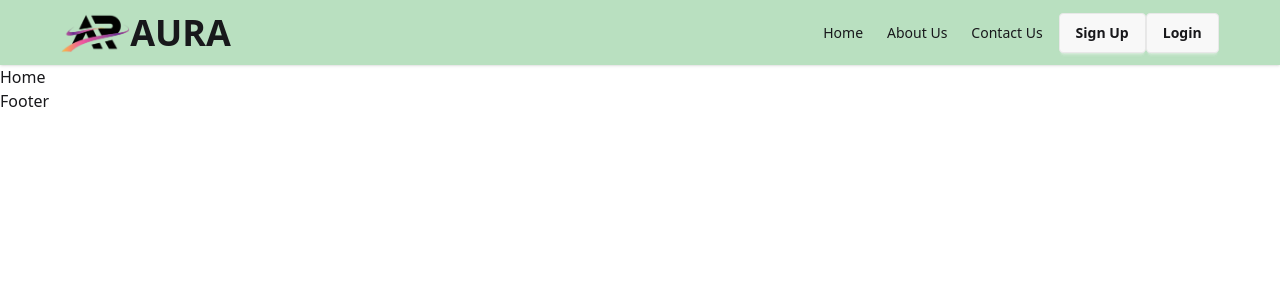
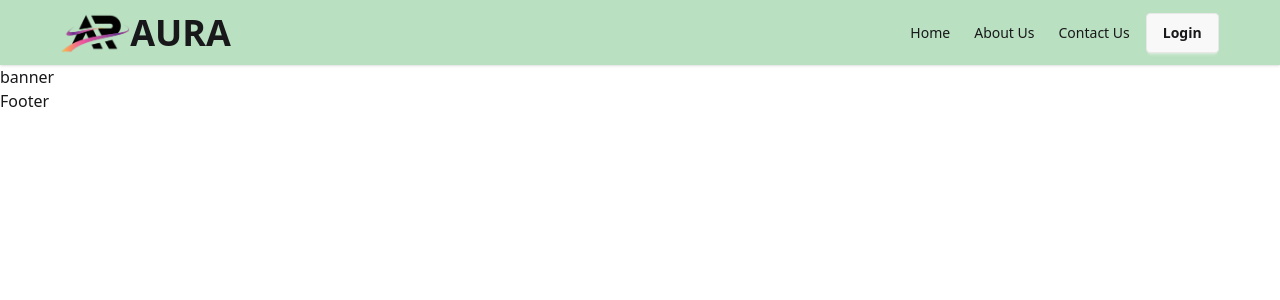
Before and after one commit to musfikanoni/AURA-Fashion-client, a React (Vite) app: page / in a window 1280 px wide. Shown: the top 300 px of the page. Built offline with nearby package versions, Linux system fonts and the light colour scheme; no server answers.

Commit message:
update login page

```diff
--- a/package.json
+++ b/package.json
@@ -20,6 +20,8 @@
     "react-helmet": "^6.1.0",
     "react-hook-form": "^7.54.2",
     "react-icons": "^5.5.0",
+    "react-phone-input-2": "^2.15.1",
+    "react-phone-number-input": "^3.4.12",
     "react-router-dom": "^7.3.0",
     "sweetalert2": "^11.17.2",
     "tailwindcss": "^4.0.14"
--- /dev/null
+++ b/src/Pages/Home/Banner.jsx
@@ -0,0 +1,11 @@
+import React from 'react';
+
+const Banner = () => {
+    return (
+        <div>
+            banner
+        </div>
+    );
+};
+
+export default Banner;
--- a/src/Pages/Home/Home.jsx
+++ b/src/Pages/Home/Home.jsx
@@ -1,9 +1,10 @@
 import React from 'react';
+import Banner from './Banner';
 
 const Home = () => {
     return (
         <div>
-            Home
+            <Banner></Banner>
         </div>
     );
 };
--- a/src/Pages/Login/Login.jsx
+++ b/src/Pages/Login/Login.jsx
@@ -2,7 +2,7 @@ import React, { useContext } from 'react';
 import SocialLogin from '../SocialLogin/SocialLogin';
 import Swal from 'sweetalert2';
 import { AuthContext } from '../../Providers/AuthProviders';
-import { useLocation, useNavigate } from 'react-router-dom';
+import { Link, useLocation, useNavigate } from 'react-router-dom';
 
 const Login = () => {
     // const [disabled, setDisabled] = useState(true);
@@ -58,6 +58,7 @@ const Login = () => {
                             Provident cupiditate voluptatem et in. Quaerat fugiat ut assumenda excepturi exercitationem
                             quasi. In deleniti eaque aut repudiandae et a id nisi.
                         </p>
+                        Create an account <b className='text-teal-500'><Link to="/signup">Sign Up</Link></b>
                     </div>
 
 
--- a/src/Pages/Shared/Navbar.jsx
+++ b/src/Pages/Shared/Navbar.jsx
@@ -76,9 +76,9 @@ const Navbar = () => {
                         </div>
 
                             </> : <>
-                                <Link to="/signup">
+                                {/* <Link to="/signup">
                                     <button className='btn'>Sign Up</button>
-                                </Link>
+                                </Link> */}
                                 <Link to="/login">
                                     <button className='btn'>Login</button>
                                 </Link>
```
Also changed, not shown: 1 other file (tests, documents, lock files or other folders).
